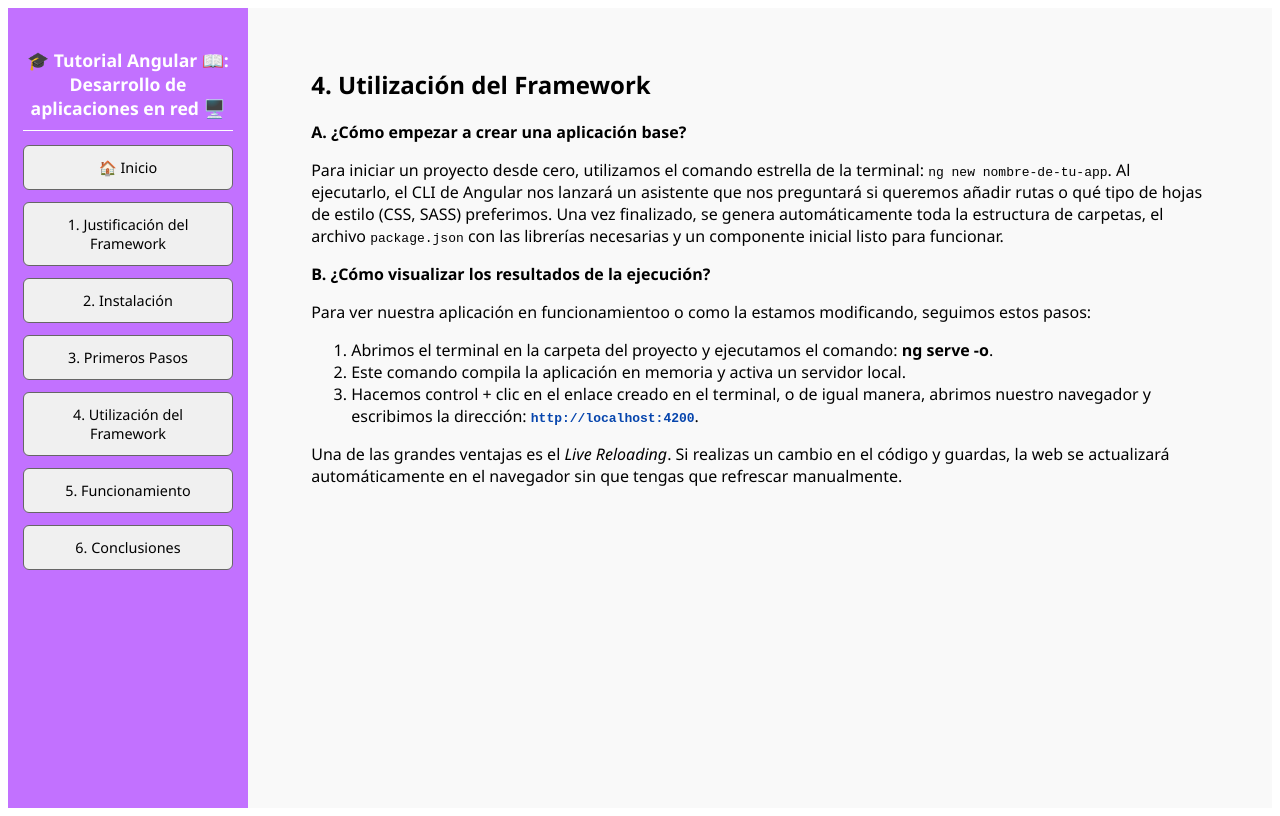
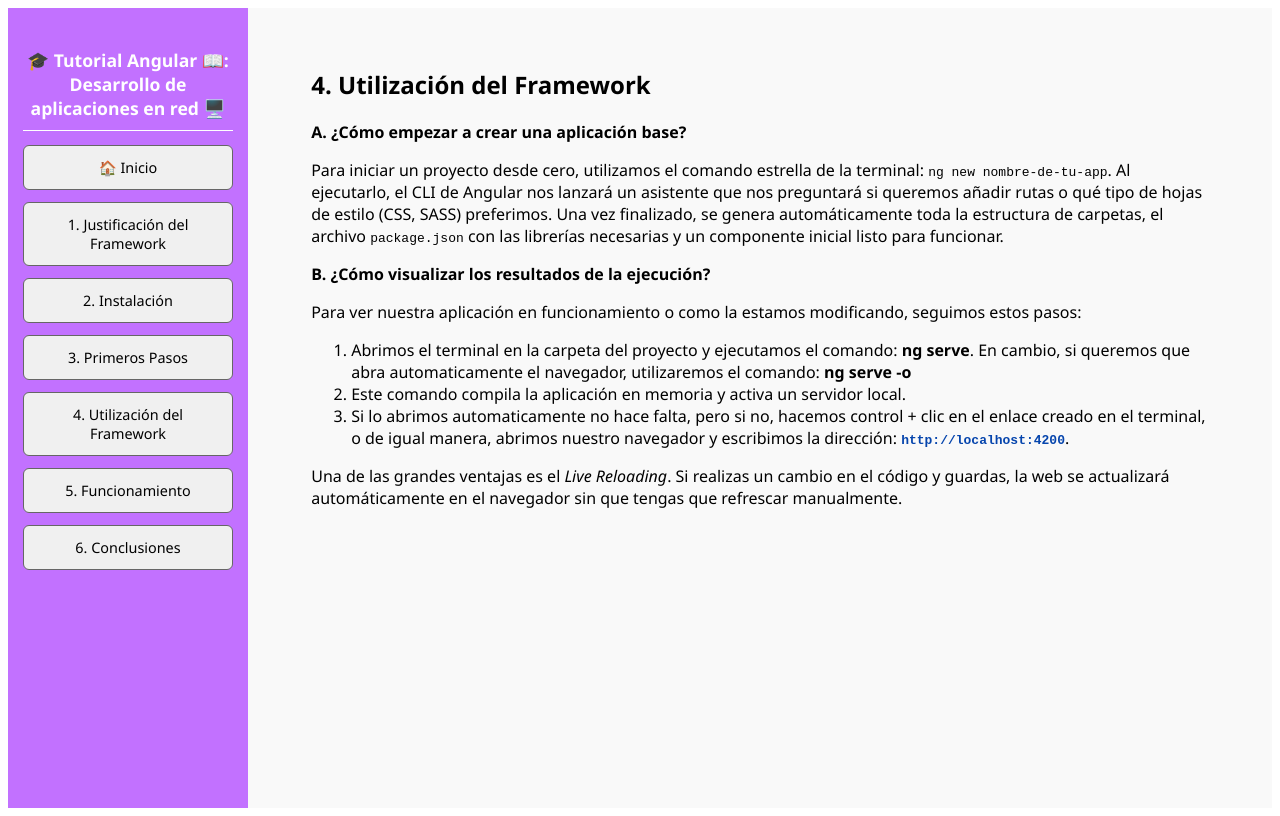
Before and after one commit to hectordoal/angular-framework-tutorial, an Angular app: page / in a window 1280 px wide. Both pictures are taken after a click on the button "4. Utilización del Framework". Built offline with nearby package versions, Linux system fonts and the light colour scheme.

Commit message:
Punto 6 concluido

```diff
--- a/src/app/app.html
+++ b/src/app/app.html
@@ -115,14 +115,14 @@
     Al ejecutarlo, el CLI de Angular nos lanzará un asistente que nos preguntará si queremos añadir rutas o qué tipo de hojas de estilo (CSS, SASS) preferimos. Una vez finalizado, se genera automáticamente toda la estructura de carpetas, el archivo <code>package.json</code> con las librerías necesarias y un componente inicial listo para funcionar.</p>
 
   <p><strong>B. ¿Cómo visualizar los resultados de la ejecución?</strong></p>
-    <p>Para ver nuestra aplicación en funcionamientoo o como la estamos modificando, seguimos estos pasos:</p>
+    <p>Para ver nuestra aplicación en funcionamiento o como la estamos modificando, seguimos estos pasos:</p>
     <ol>
       <li>
-      Abrimos el terminal en la carpeta del proyecto y ejecutamos el comando: <strong>ng serve -o</strong>.</li>
+      Abrimos el terminal en la carpeta del proyecto y ejecutamos el comando: <strong>ng serve</strong>. En cambio, si queremos que abra automaticamente el navegador, utilizaremos el comando: <strong>ng serve -o</strong></li>
       <li>
       Este comando compila la aplicación en memoria y activa un servidor local.</li>
       <li>
-      Hacemos control + clic en el enlace creado en el terminal, o de igual manera, abrimos nuestro navegador y escribimos la dirección: <code style="color: #0645AD; font-weight: bold;">http://localhost:4200</code>.</li>
+      Si lo abrimos automaticamente no hace falta, pero si no, hacemos control + clic en el enlace creado en el terminal, o de igual manera, abrimos nuestro navegador y escribimos la dirección: <code style="color: #0645AD; font-weight: bold;">http://localhost:4200</code>.</li>
     </ol>
     <p> Una de las grandes ventajas es el <em>Live Reloading</em>. Si realizas un cambio en el código y guardas, la web se actualizará automáticamente en el navegador sin que tengas que refrescar manualmente.</p>
     </div>
@@ -144,11 +144,21 @@
   <p><strong>C. ¿Cómo se referencian los ficheros desde otras aplicaciones?</strong></p>
   <p>El sistema de ficheros (componentes) de Angular es cerrado y modular, es decir, sus ficheros (componentes) no hace uso de rutas de ficheros al uso (../carpeta/archivo.js), sino que se hace mediante:</p>
   <ul>
-    <li><strong>Selector:</strong> A partir de una etiqueta propia (ej. ) que podríamos usar en cualquier parte de la web.</li>
+    <li><strong>Selector:</strong> A partir de una etiqueta propia (ej. app-ejemplo) que podríamos usar en cualquier parte de la web.</li>
     <li><strong>Imports:</strong> En las versiones modernas, un componente "invoca" a otro importando la propia clase de aquel en el fichero TypeScript.</li>
     <li><strong>APIs:</strong> Si otra aplicación externa quiere "hablar" con nuestra app de Angular no va a acceder a sus ficheros, sino que se "habla" mediante servicios HTTP/REST o librerías exportadas como Web Components.</li>
   </ul>
-</div>
+    </div>
+
+    <div *ngIf="pasoActual === 6">
+      <h2>6. Conclusiones del tutorial sobre el alcance de este y los objetivos conseguidos al finalizarlo.</h2>
+      <p>Este tutorial es una guía rápida de como empezar en Angular. Desde como preparar el entorno de programación hasta comprender los conceptos básicos de Angular y tener una primera toma de contacto con la arquitectura de componentes. No es solo una guía de instalación, sino que vemos como se comunican la lógica (TypeScript) y la interfaz (HTML).
+        De esta forma nos acercamos a aprender a como se desarrollan las aplicaciones profesionales.</p>
+      <p>Al terminar el recorrido del tutorial hemos podido aprender la capacidad de gestionar proyectos nuevos mediante la interfaz de comandos de angular. La creación de un botón con una función para prácticar la interpolación con interfaces dinámicas. También comprender como Angular gestiona el DOM para evitar constantemente recargas web pidiendole al servidor. Y por último, aprender el flujo de desarrollo con el ciclo de trabajo profesional entre la edición, la transpilación y el Hot Reload.</p>
+      <p>Finalmente, Angular es un framework con una capacidad muy alta al transformar lo complejo que es el desarrollo web en un flujo de trabajo más estructurado y eficiente.</p>
+    </div>
+
+
 
 
     </main>
```
